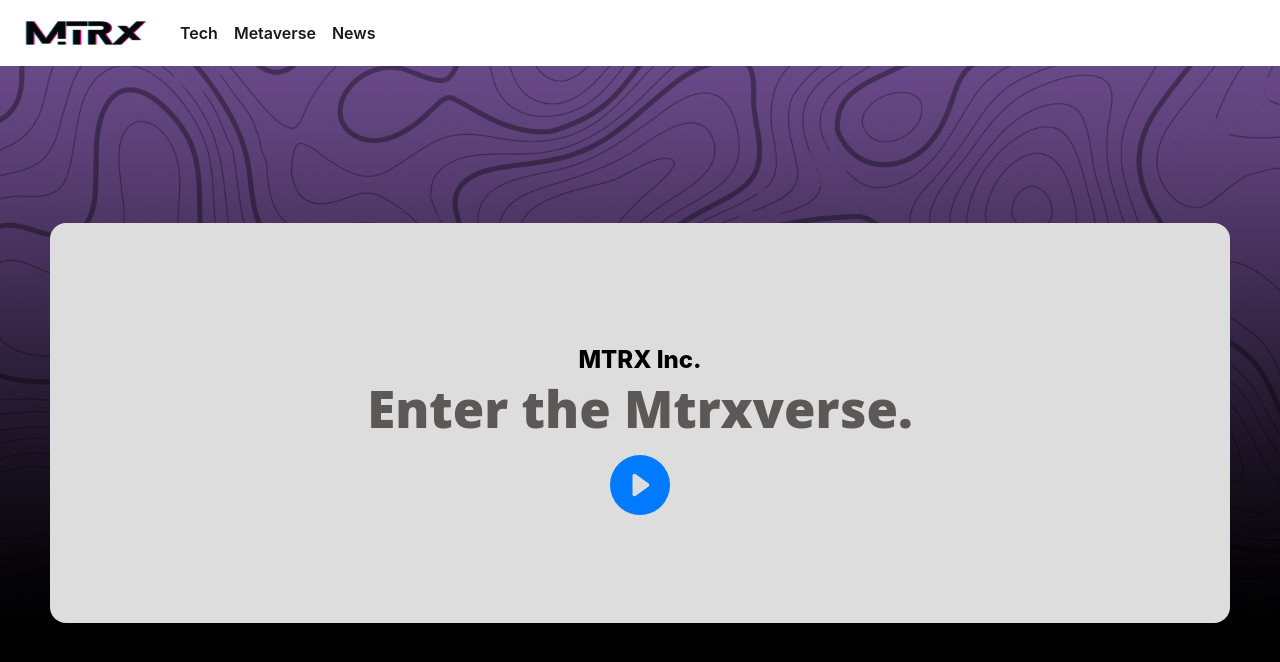
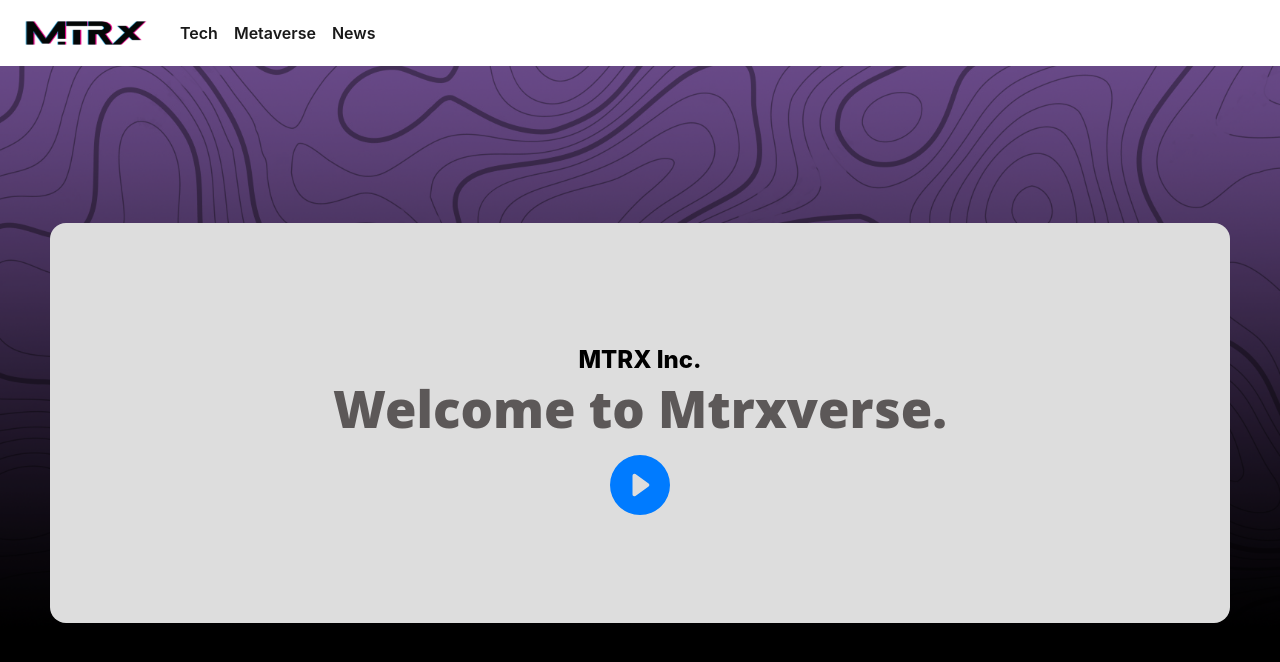
Before and after one commit to martoast/mtrx, a Nuxt app: page / in a window 1280 px wide. Shown: the top 662 px of the page. Built offline with nearby package versions, Linux system fonts and the light colour scheme.

Commit message:
main text change

```diff
--- a/pages/index.vue
+++ b/pages/index.vue
@@ -71,7 +71,7 @@
                     color: #5c5858;
                   "
                 >
-                  Enter the Mtrxverse.
+                  Welcome to Mtrxverse.
                 </h1>
                 <b-button @click="onplayVideo" class="pt-4" variant="link">
                   <b-icon icon="play-circle-fill" scale="3"> </b-icon>
```
